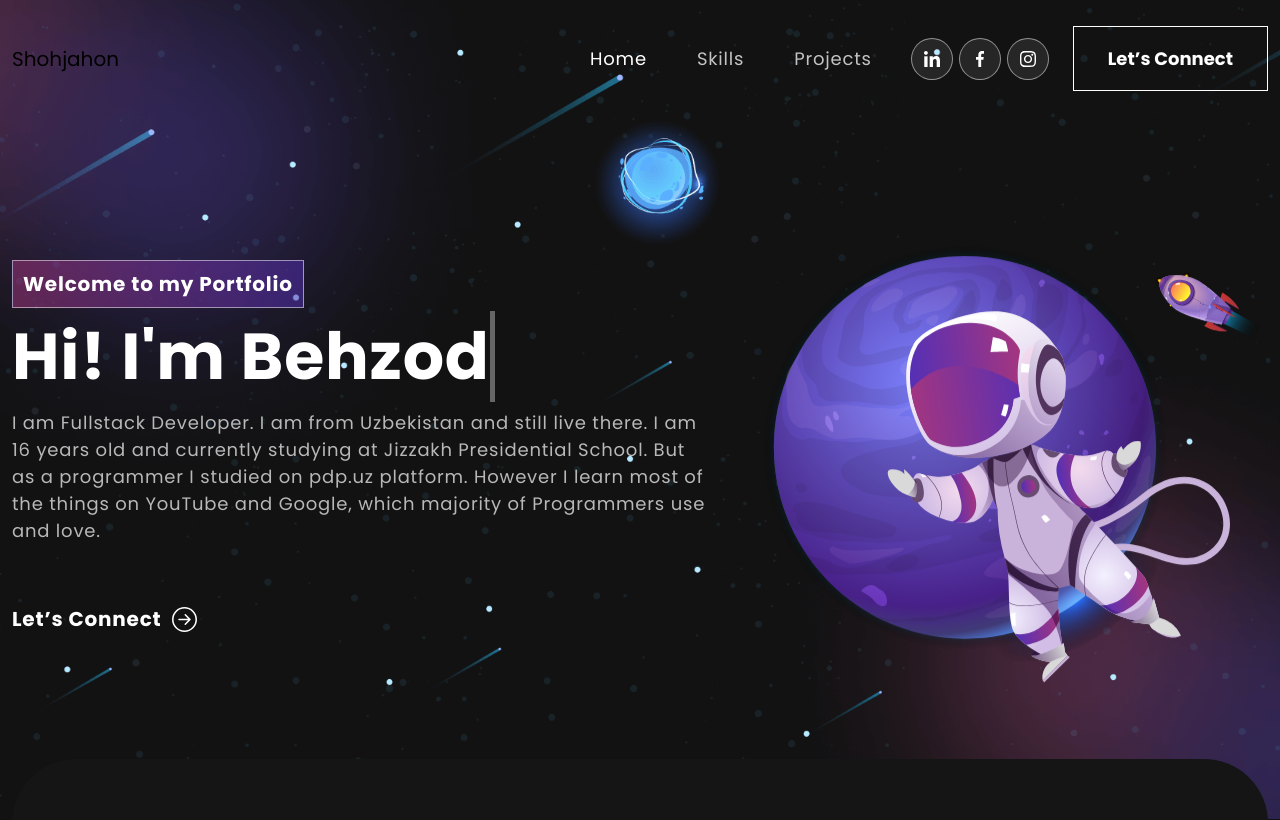
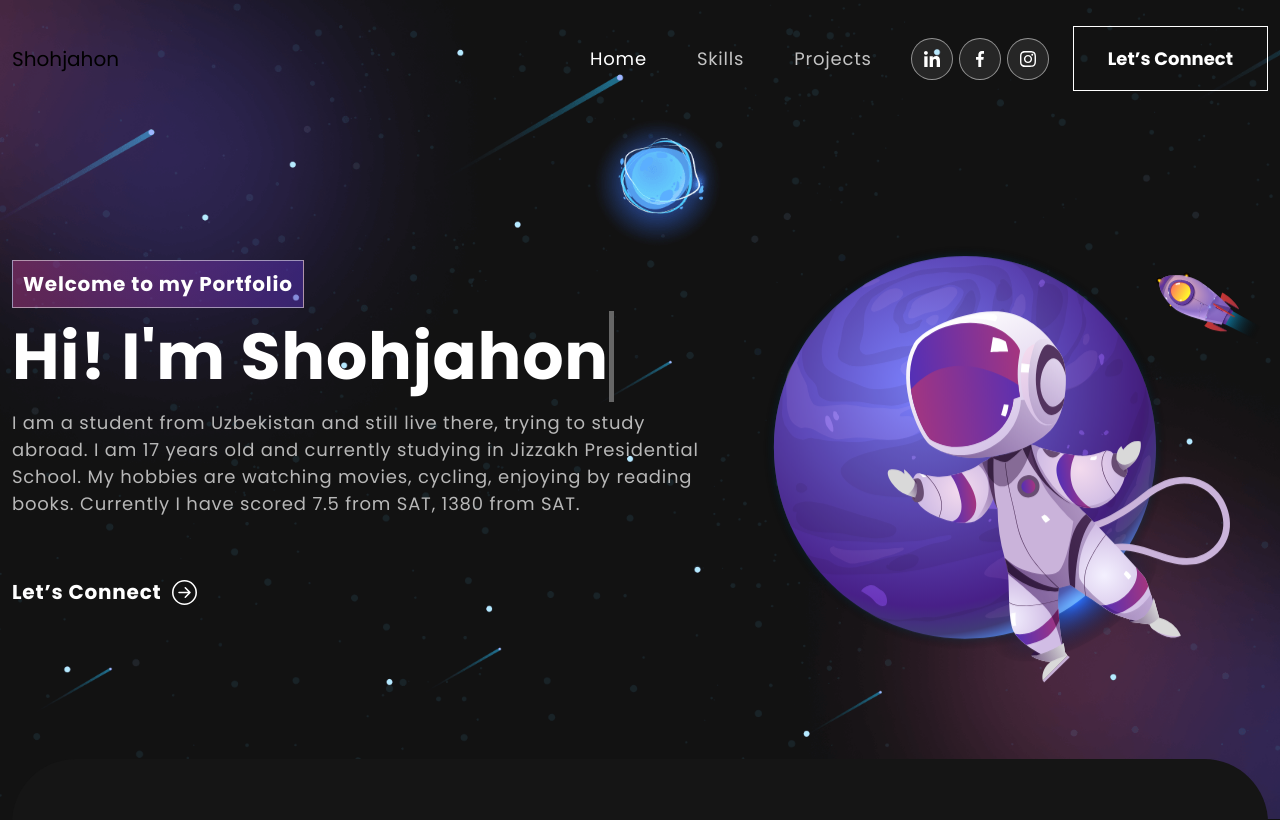
Before and after one commit to behzodk/personal-portfolio, a React (Vite) app: page / in a window 1280 px wide. Shown: the top 820 px of the page. Built offline with nearby package versions, Linux system fonts and the light colour scheme.

Commit message:
Update Banner.js

```diff
--- a/src/components/Banner.js
+++ b/src/components/Banner.js
@@ -21,8 +21,8 @@ export const Banner = () => {
               {({ isVisible }) =>
               <div className={isVisible ? "animate__animated animate__fadeIn" : ""}>
                 <span className="tagline">Welcome to my Portfolio</span>
-                <h1>{`Hi! I'm Behzod`} <span className="txt-rotate" dataPeriod="1000" data-rotate='[ "Web Developer", "Web Designer", "UI/UX Designer" ]'><span className="wrap">{text}</span></span></h1>
-                  <p>I am Fullstack Developer. I am from Uzbekistan and still live there. I am 16 years old and currently studying at Jizzakh Presidential School. But as a programmer I studied on pdp.uz platform. However I learn most of the things on YouTube and Google, which majority of Programmers use and love.</p>
+                <h1>{`Hi! I'm Shohjahon`} <span className="txt-rotate" dataPeriod="1000" data-rotate='[ "Student", "Friend", "Brother" ]'><span className="wrap">{text}</span></span></h1>
+                  <p>I am a student from Uzbekistan and still live there, trying to study abroad. I am 17 years old and currently studying in Jizzakh Presidential School. My hobbies are watching movies, cycling, enjoying by reading books. Currently I have scored 7.5 from SAT, 1380 from SAT.</p>
                   <button onClick={() => console.log('connect')}>Let’s Connect <ArrowRightCircle size={25} /></button>
               </div>}
             </TrackVisibility>
```
